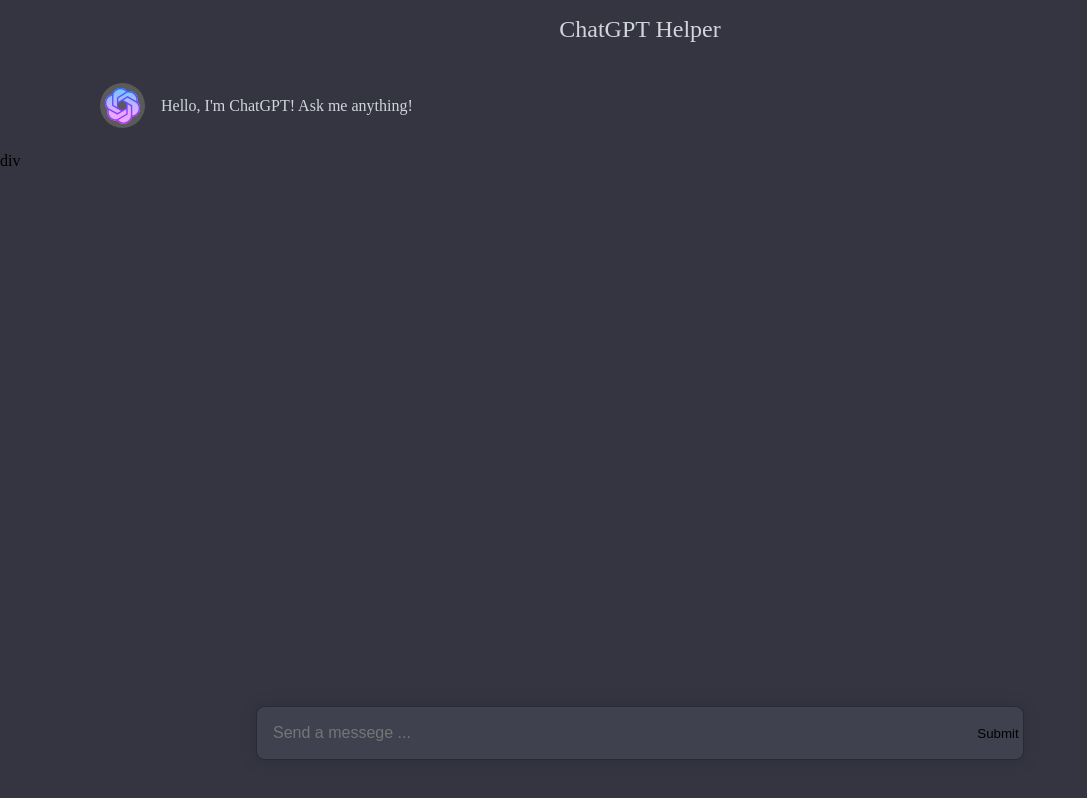
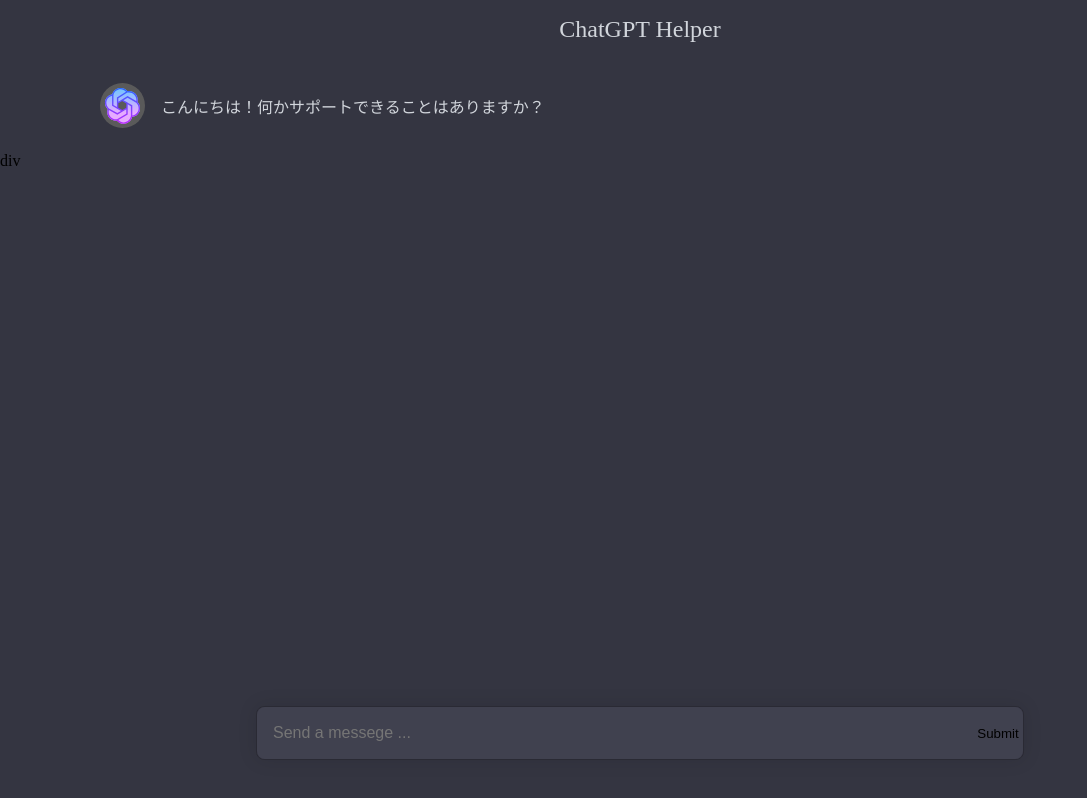
Before and after one commit to lewKcoder/chat-supporter, a Next.js app: page / in a window 1280 px wide. Shown: the whole page, without its empty margins (0-1087 px from the left). Built offline with nearby package versions, Linux system fonts and the light colour scheme.

Commit message:
Rename function name and fixed chat language

```diff
--- a/src/layouts/chat/chat.tsx
+++ b/src/layouts/chat/chat.tsx
@@ -5,11 +5,14 @@
 import { chatMessageStore } from '@/store/chat-message';
 import { roleStore } from '@/store/role';
 import styles from './styles.module.scss';
+// import { useApiChatGpt } from '@/utils/use-api-chat-gpt';
 
 export const LayoutChat: any = () => {
   const [chatMessage, setChatMessages] = useAtom(chatMessageStore);
   const [role, setRole] = useAtom(roleStore);
   const [inputValue, setInputValue] = useState('');
+
+  // const useApiChatGpt = useApiChatGpt();
 
   const handleFormSubmit = async function (e: FormEvent) {
     e.preventDefault();
@@ -24,10 +27,10 @@
     const messages = [...chatMessage, newMessage];
     setChatMessages(messages);
 
-    await processMessageToChatGPT(messages);
+    await fetchApiChatGpt(messages);
   };
 
-  async function processMessageToChatGPT(chatMessage: any) {
+  async function fetchApiChatGpt(chatMessage: any) {
     await fetch(process.env.NEXT_PUBLIC_API_URL, {
       method: 'POST',
       headers: {
--- a/src/store/chat-message/store.ts
+++ b/src/store/chat-message/store.ts
@@ -3,6 +3,6 @@
 export const chatMessageStore = atom([
   {
     role: 'assistant',
-    content: "Hello, I'm ChatGPT! Ask me anything!",
+    content: 'こんにちは！何かサポートできることはありますか？',
   },
 ]);
--- a/src/utils/use-api-chat-gpt/index.ts
+++ b/src/utils/use-api-chat-gpt/index.ts
@@ -1 +1 @@
-export { useFetchChatGPTMessage } from './use-api-chat-gpt';
+export { useApiChatGpt } from './use-api-chat-gpt';
--- a/src/utils/use-api-chat-gpt/use-api-chat-gpt.ts
+++ b/src/utils/use-api-chat-gpt/use-api-chat-gpt.ts
@@ -2,7 +2,7 @@
 import { chatMessageStore } from '@/store/chat-message';
 import { roleStore } from '@/store/role';
 
-export const useFetchChatGPTMessage = async () => {
+export const useApiChatGpt = async () => {
   const [chatMessage, setChatMessages] = useAtom(chatMessageStore);
   const setRole = useSetAtom(roleStore);
 
```
